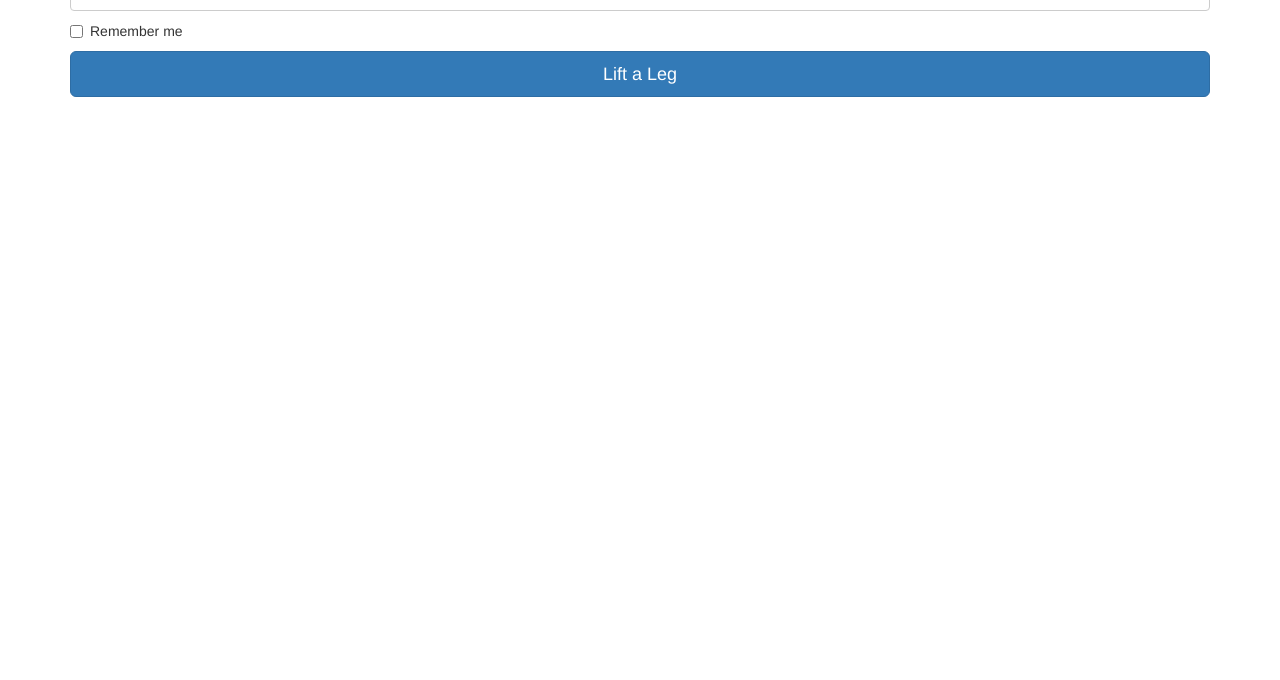
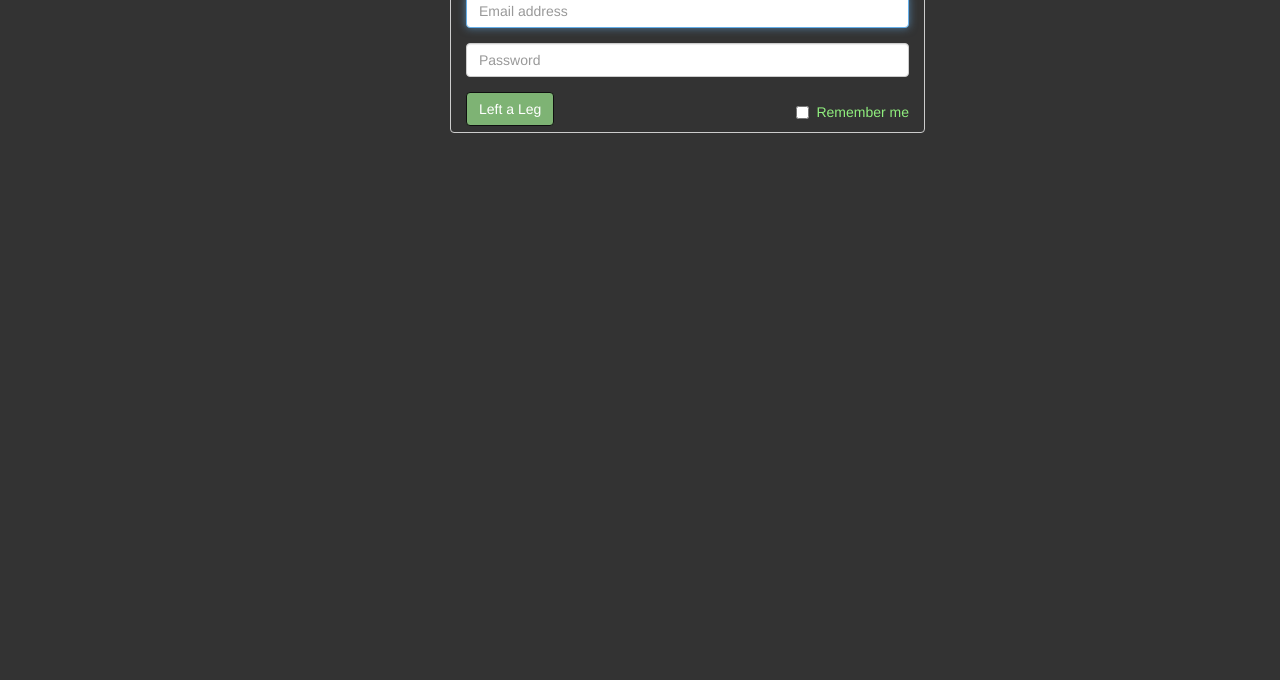
Before and after one commit to ballarat-hackerspace/PeeOnATree-Client, a plain HTML site: page web/login.html in a window 1280 px wide. Shown: the part 120-800 px from the top of the page. Drawn offline with nearby package versions, Linux system fonts and the light colour scheme.

Commit message:
Login styles

```diff
--- a/web/login.html
+++ b/web/login.html
@@ -14,7 +14,7 @@
     <link href="http://maxcdn.bootstrapcdn.com/bootstrap/3.2.0/css/bootstrap.min.css" rel="stylesheet">
 
     <!-- Custom styles for this template -->
-    <link href="css/account.css" rel="stylesheet">
+    <link href="css/poat.css" rel="stylesheet">
 
     <!-- HTML5 shim and Respond.js IE8 support of HTML5 elements and media queries -->
     <!--[if lt IE 9]>
@@ -26,18 +26,25 @@
   <body>
 
     <div class="container">
-
-      <form class="form-signin" role="form" method="POST" action="/PeeOnATree-Server/api/user/logon" >
-        <h2 class="form-signin-heading">Login</h2>
-        <input type="email" class="form-control" placeholder="Email address" name="email" required autofocus>
-        <input type="password" class="form-control" placeholder="Password" name="password" required>
-        <div class="checkbox">
+      <div class="col-md-offset-4 col-md-5 login">
+      <h2 class="form-signin-heading">Login</h2>
+      <form role="form" action="/PeeOnATree-Server/api/user/logon" method="POST" >
+        <div class="form-group">
+          <input type="email" class="form-control" placeholder="Email address" name="email" required autofocus>
+        </div>
+        <div class="form-group">
+          <input type="password" class="form-control" placeholder="Password" name="password" required>
+        </div>
+        <div class="checkbox pull-right">
           <label>
-            <input type="checkbox" value="remember-me"> Remember me
-          </label>
+            <input type="checkbox">
+            Remember me </label>
         </div>
-        <button class="btn btn-lg btn-primary btn-block green" type="submit">Lift a Leg</button>
+        <button type="submit" class="btn btn btn-primary green">
+          Left a Leg
+        </button>
       </form>
+      </div>
 
     </div> <!-- /container -->
 
```
